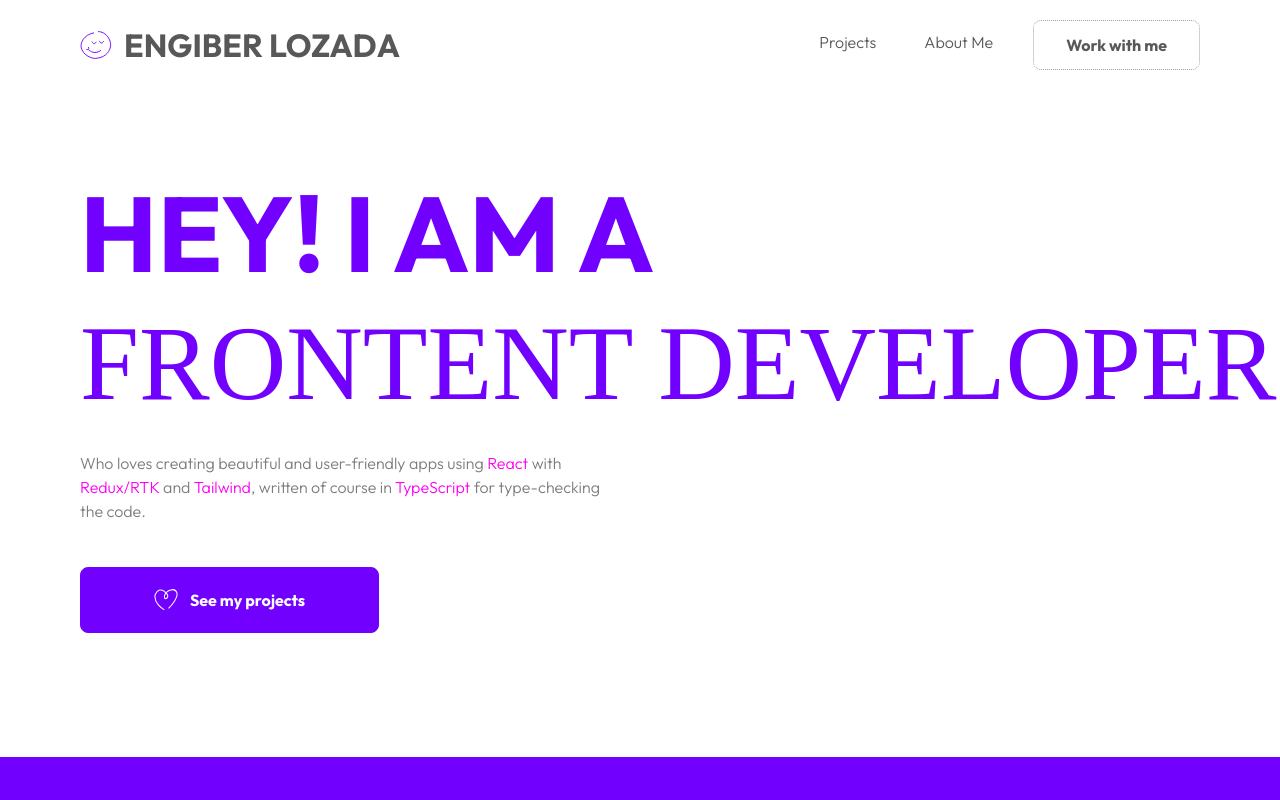
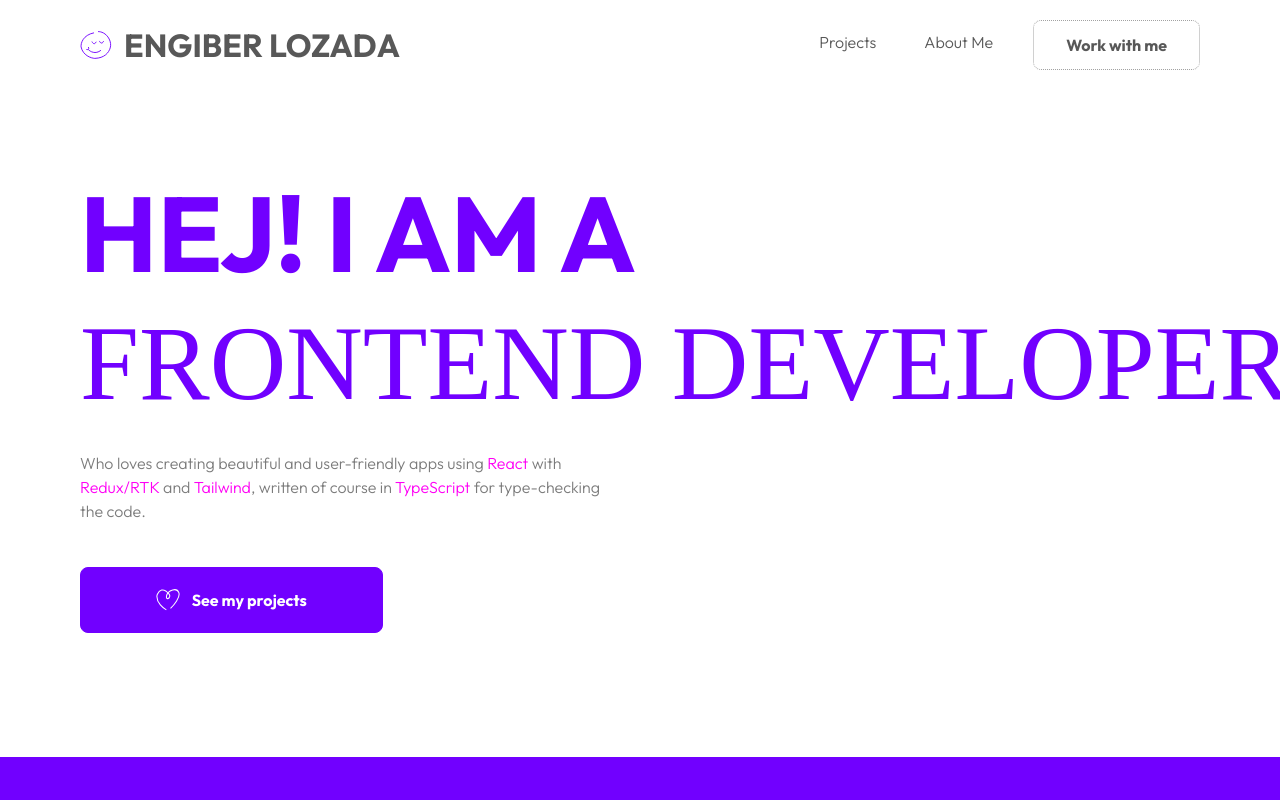
Before and after one commit to engijlr/portfolio-2.0, a Next.js app: page / in a window 1280 px wide. Shown: the top 800 px of the page. Built offline with nearby package versions, Linux system fonts and the light colour scheme; a web font is replaced by a local one.

Commit message:
Fixing typo

```diff
--- a/components/Hero.tsx
+++ b/components/Hero.tsx
@@ -7,10 +7,10 @@ function Hero() {
     <section className="max-container padding-container flex flex-col gap-20 py-10 pb-32 md:gap-28 lg:py-20 xl:flex-row">
       <div className="flex flex-col">
         <h1 className="bold-52 lg:bold-106 md:whitespace-nowrap text-green-50">
-          HEY! I AM A
+          HEJ! I AM A
           <br />
           <span className="hand-writting regular-40 md:regular-64 lg:regular-106">
-            FRONTENT DEVELOPER
+            FRONTEND DEVELOPER
           </span>
         </h1>
         <p className="regular-16 mt-6 text-gray-30 xl:max-w-[520px]">
```
